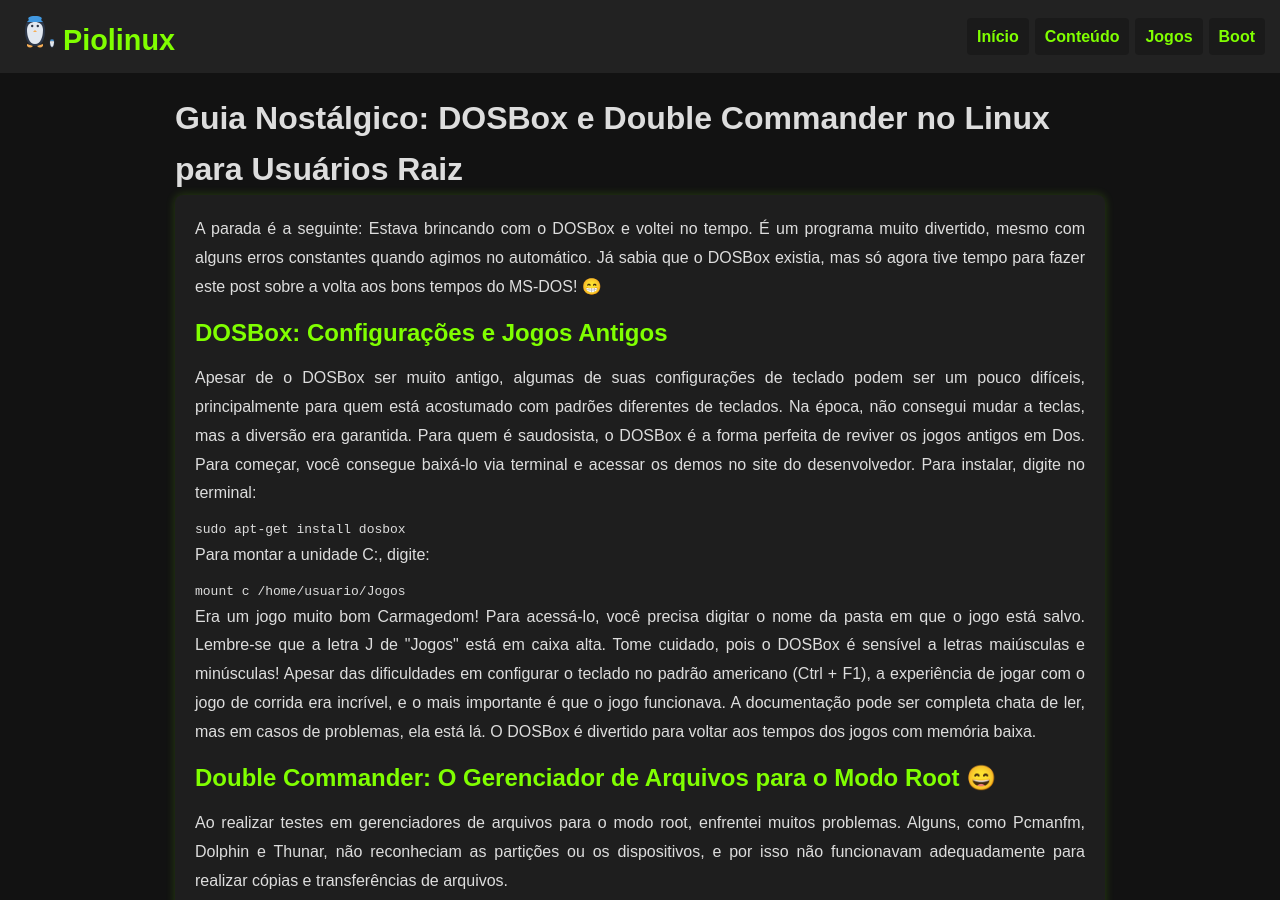
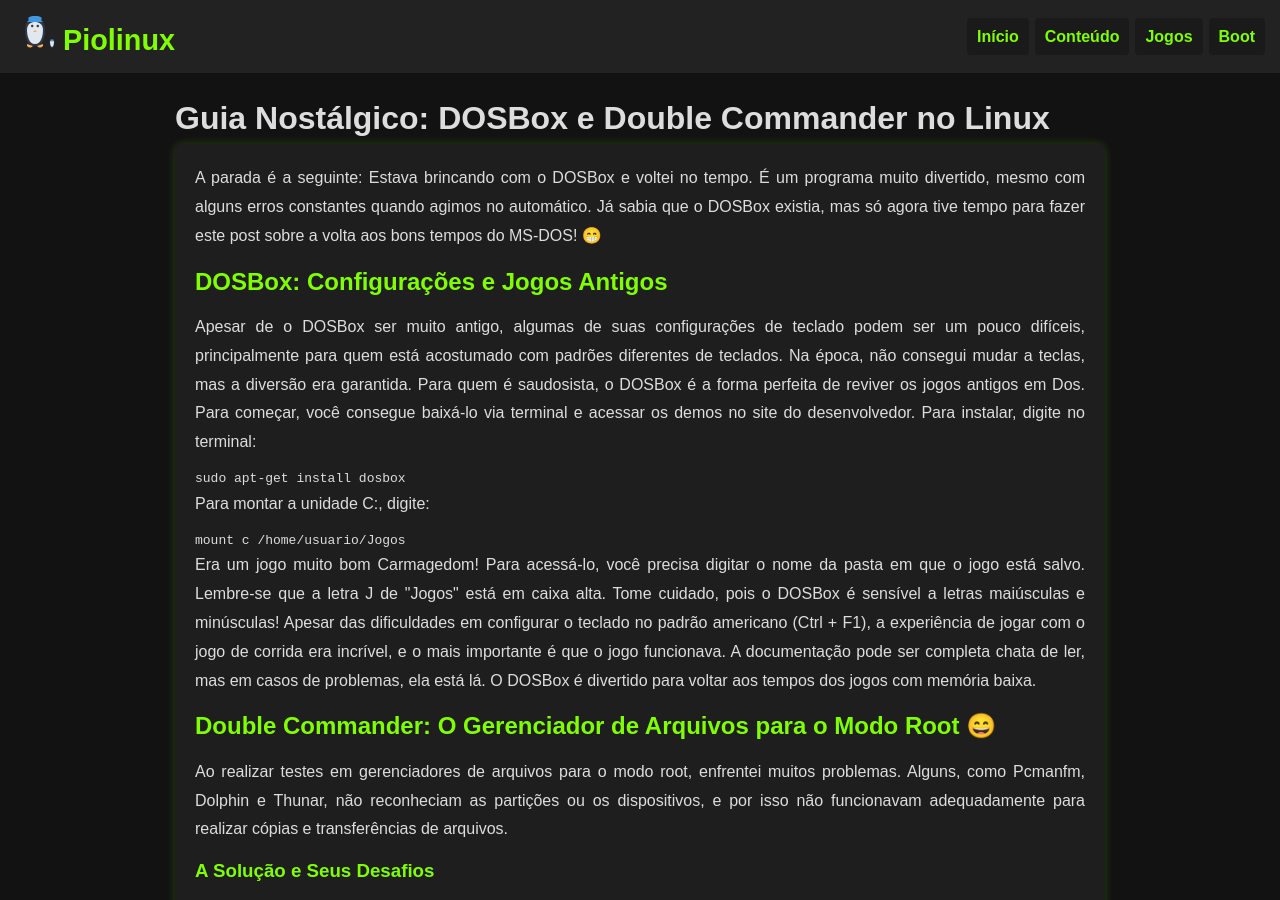
Before and after one commit to Piolinux/piolinux-site, a Jekyll site: the page built from _posts/2025-08-12-guia-nostalgico-dosbox-e-double-commander-no-linux.md, in a window 1280 px wide and 900 px high. Built offline with Jekyll 4.4.1, drawn with Linux system fonts in a browser that asks for light colours.

Commit message:
Update 2025-08-12-guia-nostalgico-dosbox-e-double-commander-no-linux.md

```diff
--- a/_posts/2025-08-12-guia-nostalgico-dosbox-e-double-commander-no-linux.md
+++ b/_posts/2025-08-12-guia-nostalgico-dosbox-e-double-commander-no-linux.md
@@ -1,6 +1,6 @@
 ---
 layout: default
-title: "Guia Nostálgico: DOSBox e Double Commander no Linux para Usuários Raiz"
+title: "Guia Nostálgico: DOSBox e Double Commander no Linux"
 author: "Piolinux"
 date: 2025-08-12 11:58:05 -0300
 categories: [Linux, Tutoriais, Ferramentas]
```
